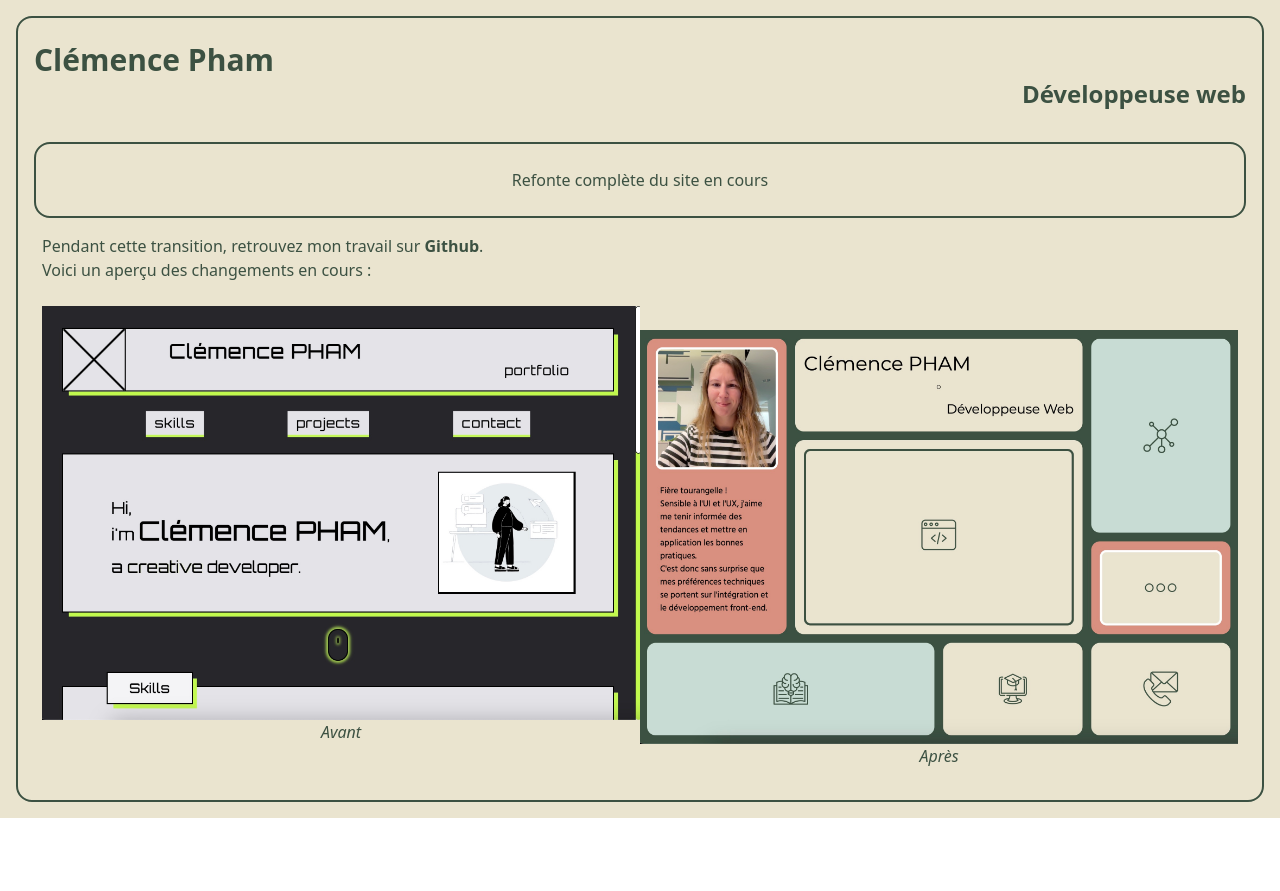
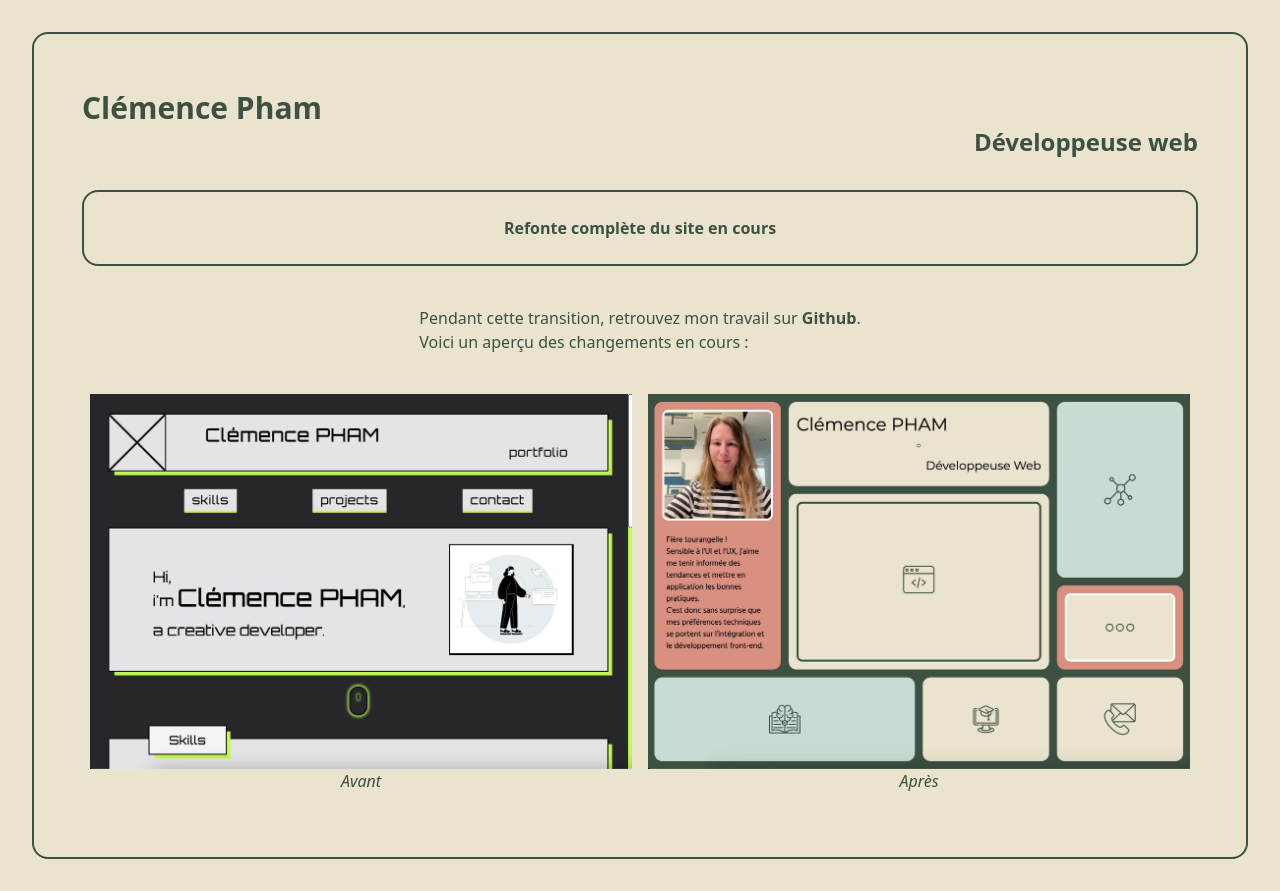
Before and after one commit to ClemDSC/portfolio, a React (Create React App) app: page / in a window 1280 px wide. Before the commit the page ends 818 px from the top, so only its background shows below. Built offline with nearby package versions, Linux system fonts and the light colour scheme; a web font is replaced by a local one.

Commit message:
landing maintenance desktop

```diff
--- a/src/App.js
+++ b/src/App.js
@@ -1,11 +1,14 @@
 function App() {
   return (
-    <div className="bg-[#EAE4CF] p-4 font-sans min-h-screen text-[#3C5142]">
-      <div className="p-4 border-2 border-[#3C5142] h-full rounded-2xl">
+    <div className="bg-[#EAE4CF] p-4 md:p-8 font-sans min-h-screen text-[#3C5142]">
+      <div className="p-4 md:p-12 border-2 border-[#3C5142] h-full rounded-2xl">
         <h1 className="text-3xl mt-2 font-bold">Clémence Pham</h1>
         <h2 className="text-2xl font-bold text-right">Développeuse web</h2>
         <main className="py-4">
-          <p className="text-center my-4 py-6 px-2 border-2 border-[#3C5142] rounded-2xl">Refonte complète du site en cours</p>
+          <p className="text-center font-semibold my-4 py-6 px-2 border-2 border-[#3C5142] rounded-2xl">
+            Refonte complète du site en cours
+          </p>
+          <div className="md:w-fit md:mx-auto md:pt-6">
             <p className="px-2">
               Pendant cette transition, retrouvez mon travail sur{" "}
               <a
@@ -15,15 +18,17 @@ function App() {
                 className="font-semibold"
               >
                 Github
-            </a>.
+              </a>
+              .
             </p>
             <p className="px-2">Voici un aperçu des changements en cours :</p>
-          <div className="pt-6 px-2 flex flex-col justify-evenly md:flex-row">
-            <figure>
+          </div>
+          <div className="pt-6 px-2 flex flex-col justify-evenly md:flex-row md:gap-4">
+            <figure className="md:pt-4">
               <img src="../assets/avant.jpeg" alt="before" />
               <figcaption className="text-center italic">Avant</figcaption>
             </figure>
-            <figure className="pt-6">
+            <figure className="pt-6 md:pt-4">
               <img src="../assets/apres.jpeg" alt="after" />
               <figcaption className="text-center italic">Après</figcaption>
             </figure>
```
Lines whose indentation alone changed are shown as unchanged.
